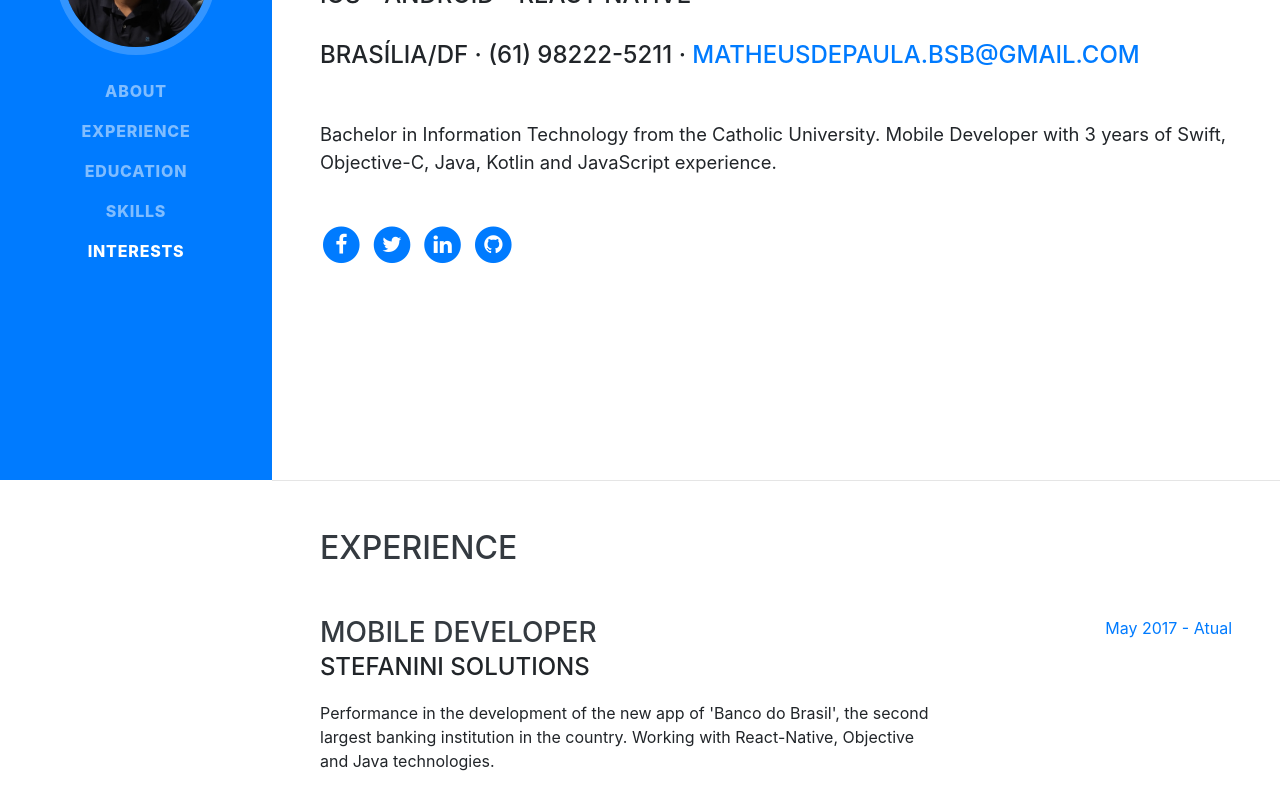
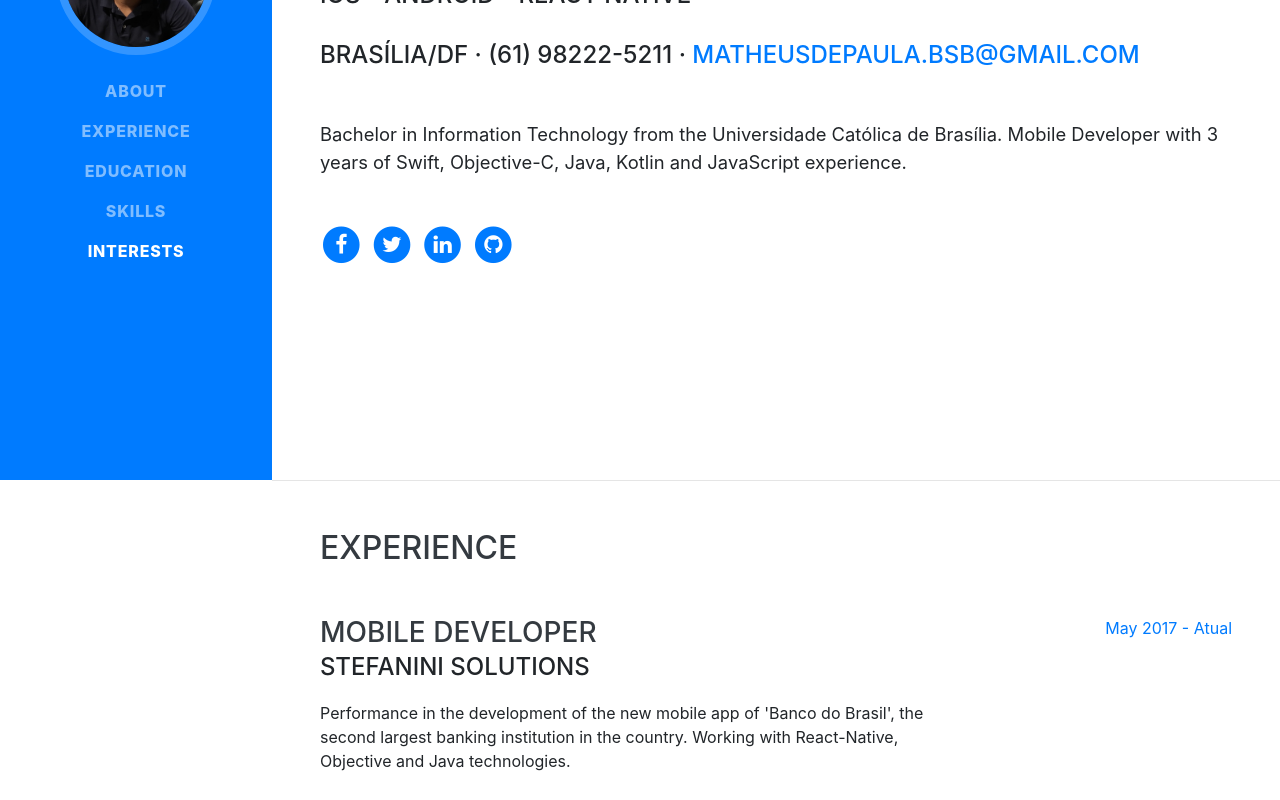
Before and after one commit to matheusdepaula/My-Portifolio, a Vue app: page / in a window 1280 px wide. Shown: the part 320-1120 px from the top of the page. Built offline with nearby package versions, Linux system fonts and the light colour scheme; a web font is replaced by a local one.

Commit message:
Personal data changes

```diff
--- a/src/App.vue
+++ b/src/App.vue
@@ -240,12 +240,12 @@
       technologies: 'iOS - Android - React Native',
       info: 'Brasília/DF · (61) 98222-5211 ·',
       email: 'matheusdepaula.bsb@gmail.com',
-      aboutMe: 'Bachelor in Information Technology from the Catholic University. Mobile Developer with 3 years of Swift, Objective-C, Java, Kotlin and JavaScript experience.',
+      aboutMe: 'Bachelor in Information Technology from the Universidade Católica de Brasília. Mobile Developer with 3 years of Swift, Objective-C, Java, Kotlin and JavaScript experience.',
       experience: [
         {
           position: 'Mobile Developer',
           company: 'Stefanini Solutions',
-          description: 'Performance in the development of the new app of \'Banco do Brasil\', the second largest banking institution in the country. Working with React-Native, Objective and Java technologies.',
+          description: 'Performance in the development of the new mobile app of \'Banco do Brasil\', the second largest banking institution in the country. Working with React-Native, Objective and Java technologies.',
           startDate: 'May 2017',
           endDate: 'Atual'
         },
```
